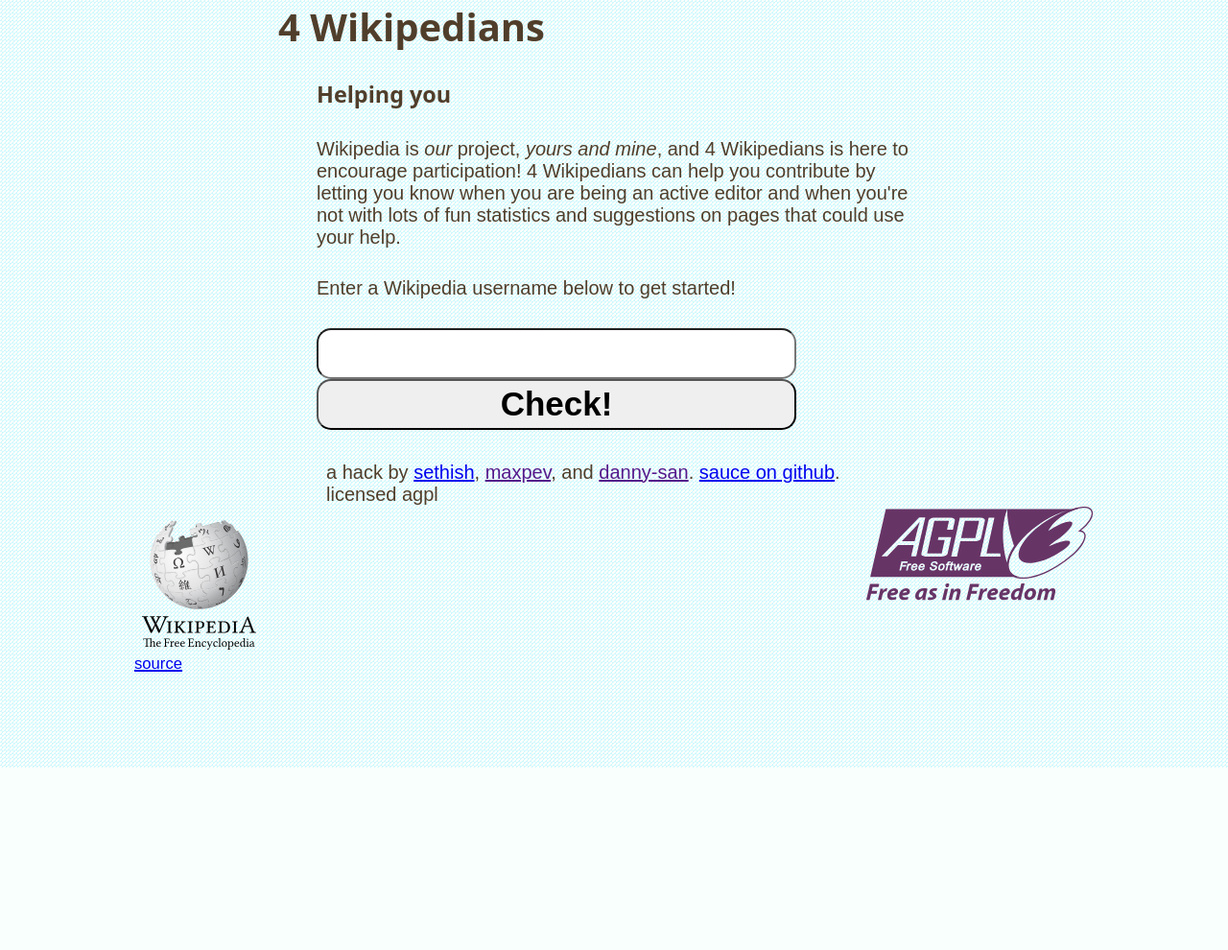
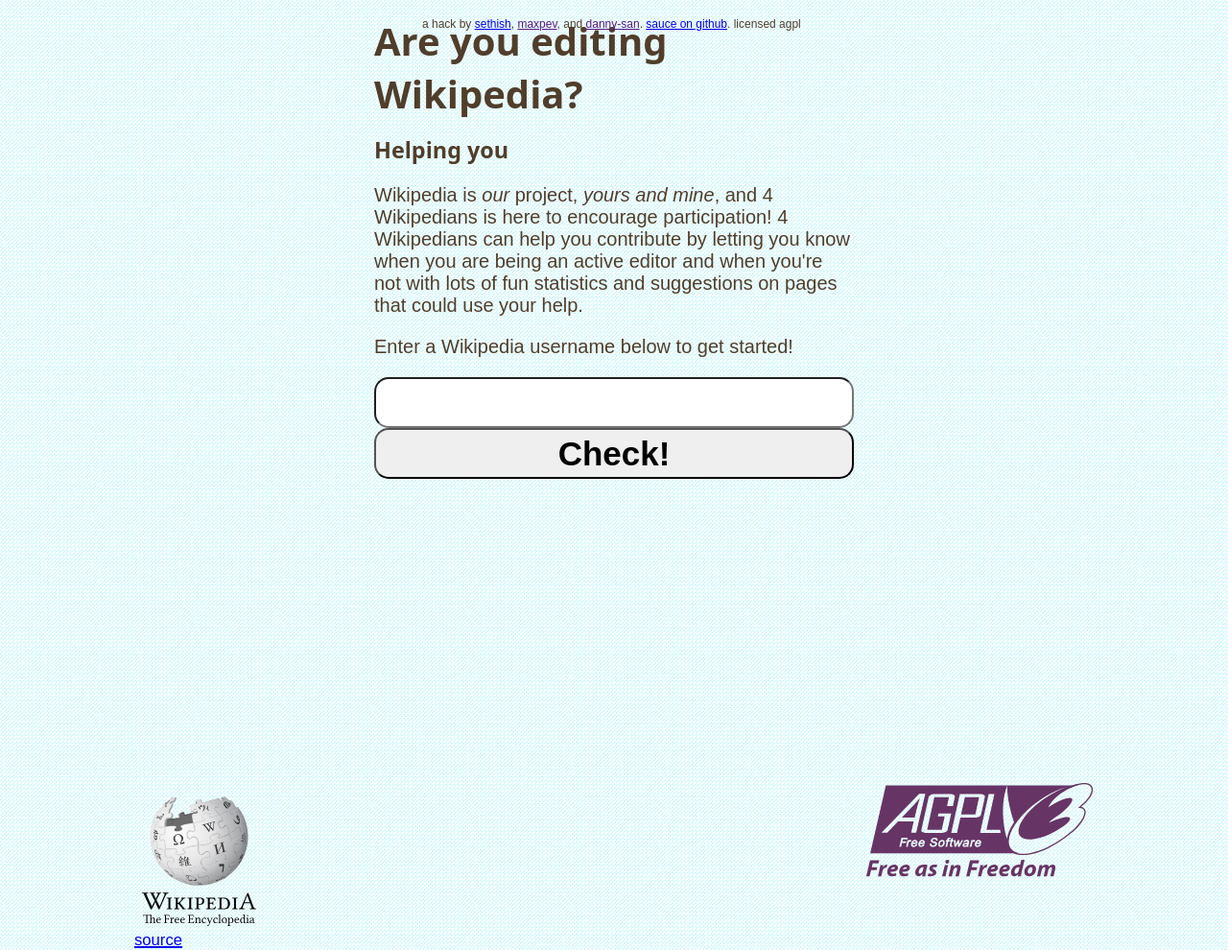
Before and after one commit to sethwoodworth/why_wiki, a Django app: template templates/index.html in a window 1280 px wide. Shown: the whole page at 96% size. Before the commit the page ends 800 px from the top, so only its background shows below. Run offline with Django 3.2, Linux system fonts and the light colour scheme; the template is opened without the code that fills it, so the values that code supplies are empty; some web fonts are replaced.

Commit message:
more css tweaks

```diff
--- a/templates/base.html
+++ b/templates/base.html
@@ -4,6 +4,7 @@
 <!-- css start -->
 <style>
 body {
+    height: 100%;
     font-family: 'Droid Serif', arial, serif;
     font-size: 20px;
     color: #503e2b;
@@ -21,15 +22,19 @@ input {
     border-radius: 15px;
     }
 p, h3, form {
-    margin: 0 40px 30px 40px;
     }
-h1,h2,h3 {
+h1, h2, h3 {
     font-family: 'Droid Sans', sans;
+    margin: 15px 0px 15px 0px;
     }
 #content {
-    width: 700px; margin: auto;
+    width: 500px;
+    margin: auto;
+    min-height: 100%;
+    position: relative;
     }
 #footer {
+    position: absolute;
     align: center;
     width: 100%;
     margin: 0px;
@@ -44,11 +49,11 @@ h1,h2,h3 {
     }
 #wikipedia {
     float:left;
-    height:110px;
+    height:100px;
     }
 #license {
     float:right;
-    height:110px;
+    height:100px;
     }
 .active{
     color:green;
@@ -94,9 +99,10 @@ function OnSubmitForm()
 {% endblock %}
 </div>
 <div id="footer">
-<div style="margin: auto; width: 600px;"> a hack by <a href="http://sethish.com">sethish</a>, <a href="">maxpev</a>, and <a href="">danny-san</a>. <a href="https://github.com/sethwoodworth/why_wiki">sauce on github</a>. licensed agpl
+<div style="margin: auto; width: 400px; font-size: 12px;"> a hack by <a href="http://sethish.com">sethish</a>, <a href="">maxpev</a>, and <a href="">danny-san</a>. <a href="https://github.com/sethwoodworth/why_wiki">sauce on github</a>. licensed agpl
 </div>
 
+</div> <!-- footer -->
 <div id="icons">
     <div id="wikipedia">
         <a href="http://en.wikipedia.org/">
@@ -112,6 +118,5 @@ function OnSubmitForm()
 
 </div> <!-- icons -->
 
-</div> <!-- footer -->
 </body>
 </html>
--- a/templates/index.html
+++ b/templates/index.html
@@ -2,7 +2,7 @@
 {% block username %}{% endblock %}
 
 {% block content%}
-  <h1>4 Wikipedians</h1>
+  <h1>Are you editing Wikipedia?</h1>
   <h3>Helping you </h3>
   <p>
     Wikipedia is <em>our</em> project, <em>yours and mine</em>, and 4 Wikipedians is here to encourage participation! 4 Wikipedians can help you contribute by
```
